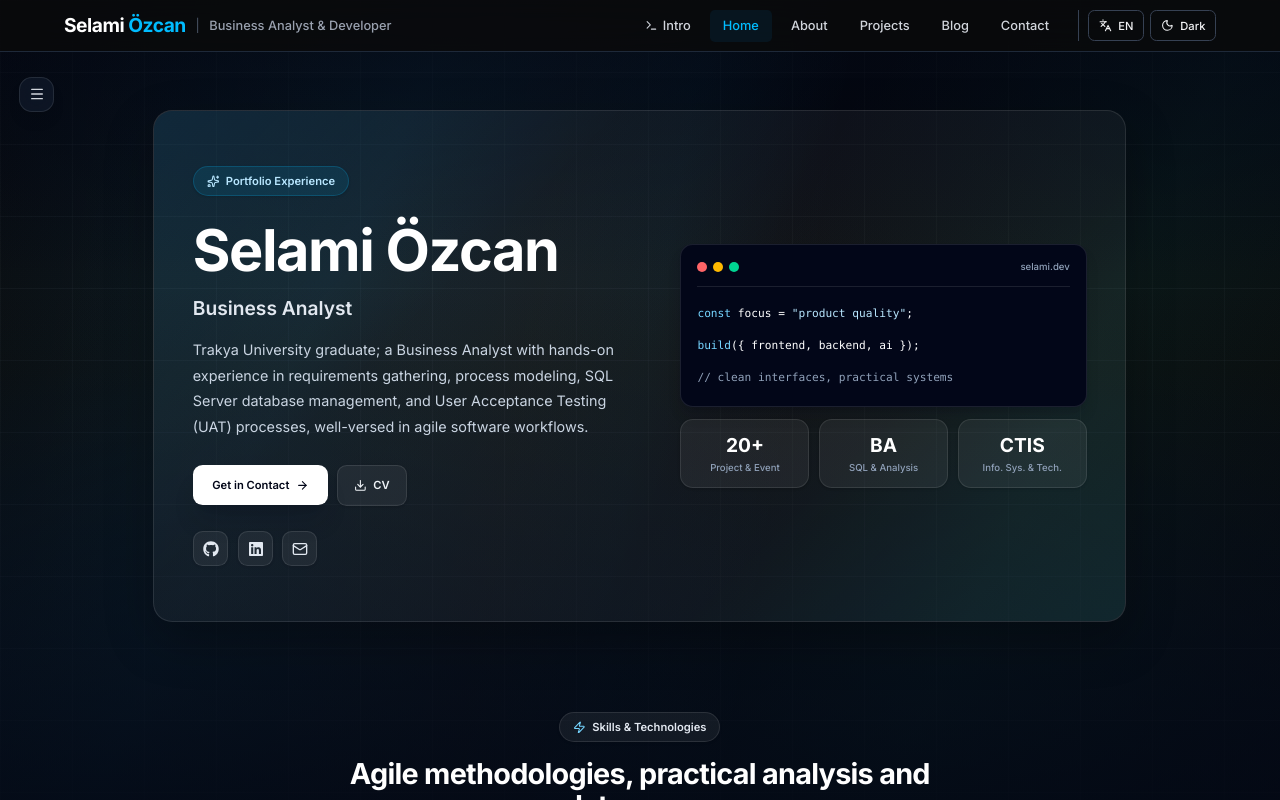
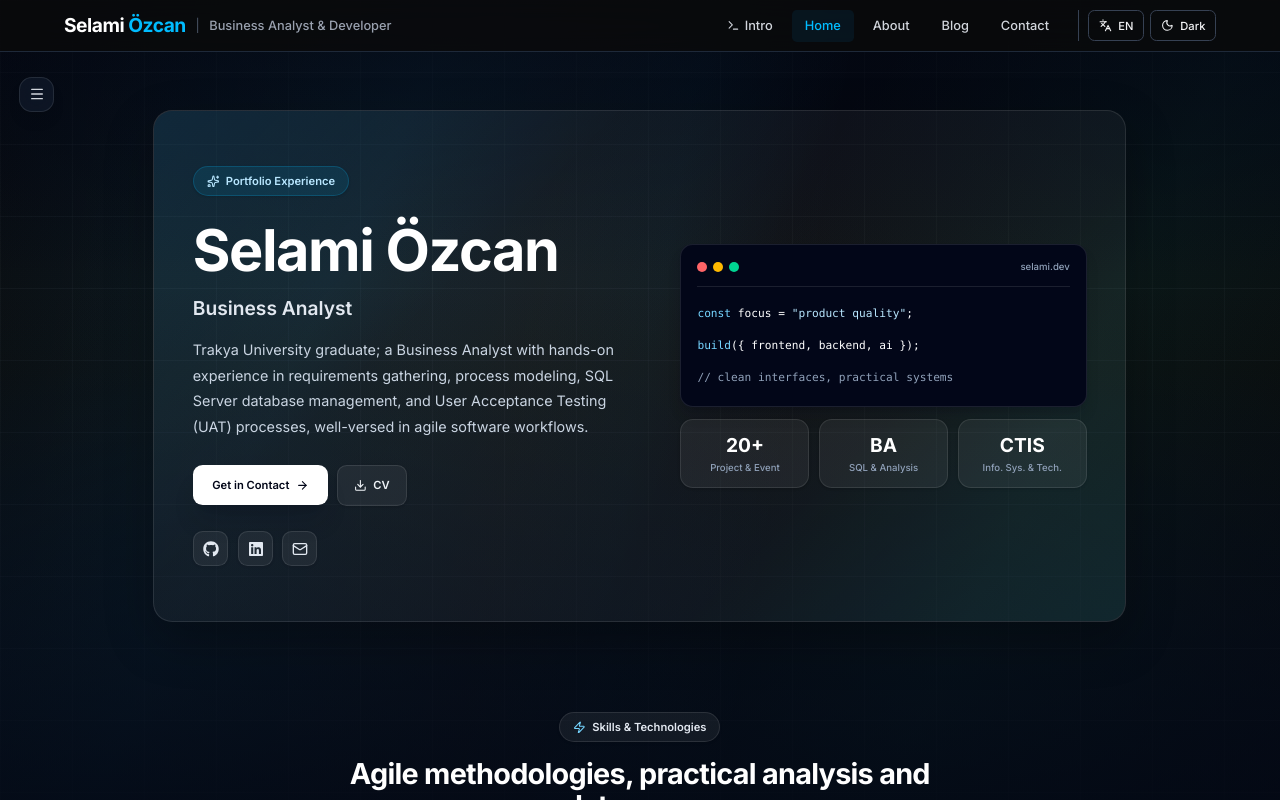
Before and after one commit to ozxcann/web-side, a Next.js app: page / in a window 1280 px wide. Both pictures are taken after a click on the button "skip ▸". Shown: the top 800 px of the page. Built offline with nearby package versions, Linux system fonts and the light colour scheme.

Commit message:
update test

```diff
--- a/components/Footer.tsx
+++ b/components/Footer.tsx
@@ -3,6 +3,7 @@ import Link from "next/link";
 import { Mail, ArrowUp } from "lucide-react";
 import { FaGithub, FaLinkedin } from "react-icons/fa";
 import { useLanguage } from "@/lib/LanguageContext";
+import { showProjectsSection } from "@/lib/featureFlags";
 
 export default function Footer() {
   const { t } = useLanguage();
@@ -74,6 +75,7 @@ export default function Footer() {
                   {t("footer.about")}
                 </Link>
               </li>
+              {showProjectsSection && (
                 <li>
                   <Link
                     href="/#projects"
@@ -82,6 +84,7 @@ export default function Footer() {
                     {t("footer.projects")}
                   </Link>
                 </li>
+              )}
               <li>
                 <Link
                   href="/#blog"
@@ -97,6 +100,7 @@ export default function Footer() {
           <div>
             <h4 className="font-semibold text-gray-900 dark:text-white mb-4">{t("footer.pages")}</h4>
             <ul className="space-y-2">
+              {showProjectsSection && (
                 <li>
                   <Link
                     href="/projects"
@@ -105,6 +109,7 @@ export default function Footer() {
                     {t("footer.allProjects")}
                   </Link>
                 </li>
+              )}
               <li>
                 <Link
                   href="/blog"
--- a/components/HomeContent.tsx
+++ b/components/HomeContent.tsx
@@ -20,6 +20,7 @@ import posts from "@/informationData/blogs";
 import Footer from "@/components/Footer";
 import { openCvModal } from "@/components/CvDownloadModal";
 import { useLanguage } from "@/lib/LanguageContext";
+import { showProjectsSection } from "@/lib/featureFlags";
 
 const techStack = [
   // --- Yazılım Geliştirme (Software Development) ---
@@ -345,6 +346,7 @@ export default function HomeContent(_props: HomeContentProps) {
             </div>
           </section>
 
+          {showProjectsSection && (
             <section
               id="projects"
               className="space-y-10"
@@ -421,6 +423,7 @@ export default function HomeContent(_props: HomeContentProps) {
                 ))}
               </div>
             </section>
+          )}
 
           <section
             id="blog"
--- a/components/Navbar.tsx
+++ b/components/Navbar.tsx
@@ -8,11 +8,12 @@ import LanguageToggle from "./LanguageToggle";
 import { usePathname } from "next/navigation";
 import { useLanguage } from "@/lib/LanguageContext";
 import { replayBoot } from "@/lib/bootGate";
+import { showProjectsSection } from "@/lib/featureFlags";
 
 const NAV_ITEMS = [
   { href: "/", labelKey: "navbar.home" },
   { href: "/about", labelKey: "navbar.about" },
-  { href: "/projects", labelKey: "navbar.projects" },
+  ...(showProjectsSection ? [{ href: "/projects", labelKey: "navbar.projects" }] : []),
   { href: "/blog", labelKey: "navbar.blog" },
   { href: "/contact", labelKey: "navbar.contact" },
 ];
--- a/components/SidebarMenu.tsx
+++ b/components/SidebarMenu.tsx
@@ -4,6 +4,7 @@ import { useState, useEffect } from "react";
 import { Menu, X, Home, Code2, User, Layers, FolderGit2, BookOpen, Mail, Blinds } from "lucide-react";
 import { motion, AnimatePresence } from "framer-motion";
 import { useLanguage } from "@/lib/LanguageContext";
+import { showProjectsSection } from "@/lib/featureFlags";
 
 interface MenuItem {
   id: string;
@@ -36,11 +37,15 @@ const menuItems: MenuItem[] = [
     titleKey: "sidebar.skills",
     icon: Layers,
   },
-  {
-    id: "projects",
-    titleKey: "sidebar.projects",
-    icon: FolderGit2,
-  },
+  ...(showProjectsSection
+    ? [
+        {
+          id: "projects",
+          titleKey: "sidebar.projects",
+          icon: FolderGit2,
+        },
+      ]
+    : []),
   {
     id: "blog",
     titleKey: "sidebar.blog",
--- /dev/null
+++ b/lib/featureFlags.ts
@@ -0,0 +1,2 @@
+// Set this to true to re-enable the projects section and related routes.
+export const showProjectsSection = false;
```
Lines whose indentation alone changed are shown as unchanged.
